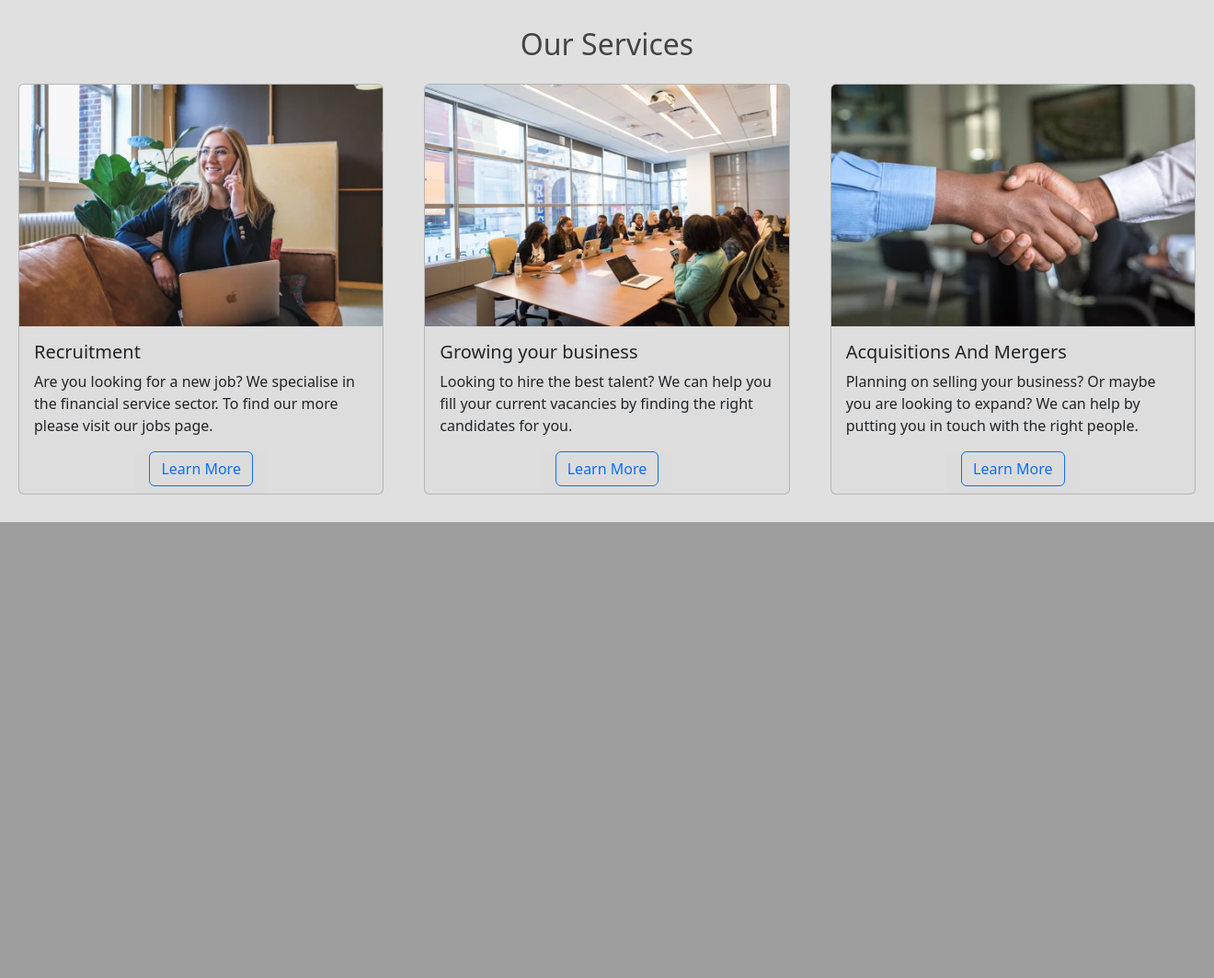
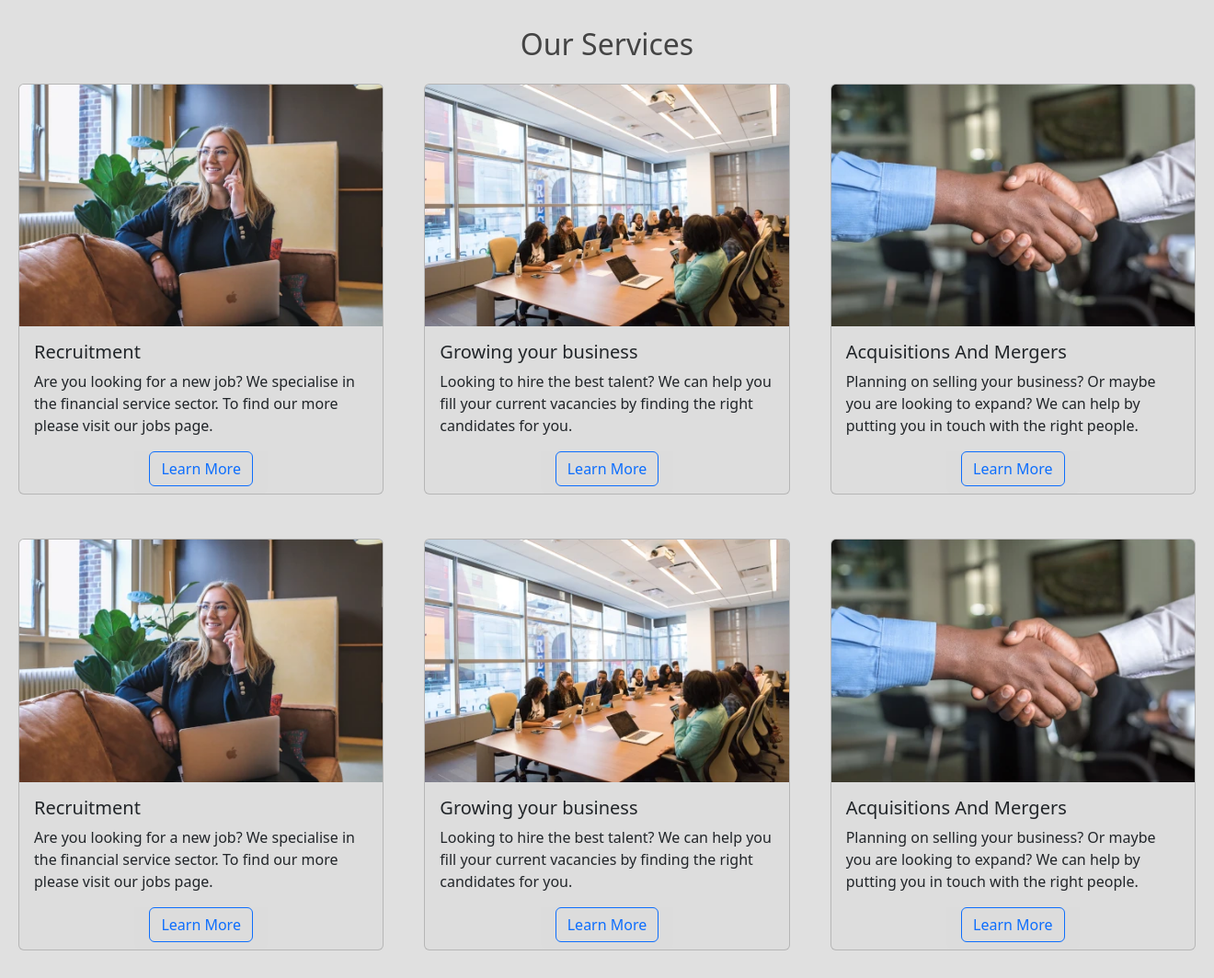
Before and after one commit to steve-doc/axiom-live, a Django app: page / in a window 1320 px wide. Shown: the part 705-1769 px from the top of the page at 92% size. Before the commit the page ends 1273 px from the top, so only its background shows below. Run offline with Django 4.2, Linux system fonts and the light colour scheme.

```diff
--- a/jobs/static/jobs/css/style.css
+++ b/jobs/static/jobs/css/style.css
@@ -110,8 +110,8 @@ body {
   }
 
   .article-content {
-    /* white-space: pre-line; */
-    border: 2px solid darkslategray;
+    min-height: 20vh;
+    border: 1px solid #c4c2c2;
   }
 
   .article-img {
@@ -121,7 +121,7 @@ body {
   }
 
   .article-metadata {
-    padding-bottom: 1px;
+    padding-bottom: 3px !important;
     margin-bottom: 4px;
     border-bottom: 1px solid #e3e3e3
   }
@@ -152,5 +152,6 @@ body {
     background-color: rgba(0, 128, 0, 0.711);
     border-radius: 10px;
     color: white;
-    padding: 5px;
+    padding: 3px 5px;
+    margin-bottom: 5px;
   }
--- a/jobs/templates/jobs/about.html
+++ /dev/null
@@ -1,4 +0,0 @@
-{% extends "jobs/base.html" %}
-{% block content %}
-   <h1>About Page!</h1>
-{% endblock content %}
--- a/jobs/templates/jobs/base.html
+++ b/jobs/templates/jobs/base.html
@@ -47,8 +47,8 @@
               <a class="nav-item nav-link" href="{% url 'jobs-postings' %}"
                 >Jobs</a
               >
-              <a class="nav-item nav-link" href="{% url 'jobs-about' %}"
-                >About</a
+              <a class="nav-item nav-link" href="{% url 'jobs-services' %}"
+                >Services</a
               >
               <a class="nav-item nav-link" href="{% url 'jobs-contact' %}"
                 >Contact</a
--- a/jobs/templates/jobs/home.html
+++ b/jobs/templates/jobs/home.html
@@ -11,7 +11,66 @@
 
 <section class="services container-fluid">
   <h2 class="text-center pb-3">Our Services</h2>
-  <div class="row">
+  <div class="row gy-5">
+    <div class="col-12 col-md-4">
+      <div class="card px-0">
+        <img
+          src="{% static 'media/new_job.webp' %}"
+          class="card-img-top"
+          alt="..."
+        />
+        <div class="card-body">
+          <h5 class="card-title">Recruitment</h5>
+          <p class="card-text">
+            Are you looking for a new job? We specialise in the financial service sector. To find our more please visit our jobs page.
+          </p>
+        </div>
+
+        <div class="card-footer mx-auto">
+          <a href="#" class="card-link btn btn-outline-primary">Learn More</a>
+        </div>
+      </div>
+    </div>
+
+    <div class="col-12 col-md-4">
+      <div class="card px-0">
+        <img
+          src="{% static 'media/grow_your_business.webp' %}"
+          class="card-img-top"
+          alt="..."
+        />
+        <div class="card-body">
+          <h5 class="card-title">Growing your business</h5>
+          <p class="card-text">
+            Looking to hire the best talent? We can help you fill your current vacancies by finding the right candidates for you.
+          </p>
+        </div>
+
+        <div class="card-footer mx-auto">
+          <a href="#" class="card-link btn btn-outline-primary">Learn More</a>
+        </div>
+      </div>
+    </div>
+
+    <div class="col-12 col-md-4">
+      <div class="card px-0">
+        <img
+          src="{% static 'media/merger.webp' %}"
+          class="card-img-top"
+          alt="..."
+        />
+        <div class="card-body">
+          <h5 class="card-title">Acquisitions And Mergers</h5>
+          <p class="card-text">
+            Planning on selling your business? Or maybe you are looking to expand? We can help by putting you in touch with the right people.
+          </p>
+        </div>
+
+        <div class="card-footer mx-auto">
+          <a href="#" class="card-link btn btn-outline-primary">Learn More</a>
+        </div>
+      </div>
+    </div>
     <div class="col-12 col-md-4">
       <div class="card px-0">
         <img
@@ -72,7 +131,6 @@
       </div>
     </div>
 
-
   </div>
 </section>
 
--- a/jobs/templates/jobs/job_form.html
+++ b/jobs/templates/jobs/job_form.html
@@ -1,7 +1,7 @@
 {% extends "jobs/base.html" %}
 {% load crispy_forms_tags %}
 {% block content %}
-<div class="content-section">
+<div class="content-section container">
     <!--  method POST sends form data to view-->
     <form method="POST">
         <!-- CSRF token required for security -->
--- a/jobs/urls.py
+++ b/jobs/urls.py
@@ -1,4 +1,6 @@
 from django.urls import path
+from django.conf import settings
+from django.conf.urls.static import static
 from . import views
 from .views import (
     JobListView,
@@ -16,6 +18,10 @@ urlpatterns = [
     path('job/<int:pk>/update/', JobUpdateView.as_view(), name='job-update'),
     path('job/<int:pk>/delete/', JobDeleteView.as_view(), name='job-delete'),
     path('job/new/', JobCreateView.as_view(), name='job-create'),
-    path('about/', views.about, name='jobs-about'),
+    path('services/', views.services, name='jobs-services'),
     path('contact/', views.send_email, name='jobs-contact'),
 ]
+
+
+if settings.DEBUG:
+    urlpatterns += static(settings.MEDIA_URL, document_root=settings.MEDIA_ROOT)
--- a/jobs/views.py
+++ b/jobs/views.py
@@ -8,6 +8,7 @@ from django.views.generic import (
     DeleteView
 )
 from .models import Job
+from .forms import JobUpdateForm
 from django.core.mail import EmailMessage, get_connection
 from django.conf import settings
 
@@ -25,8 +26,8 @@ def postings(request):
     return render(request, 'jobs/postings.html', context)
 
 
-def about(request):
-    return render(request, 'jobs/about.html', {'title': 'About'})
+def services(request):
+    return render(request, 'jobs/services.html', {'title': 'Services'})
 
 
 def contact(request):
@@ -71,14 +72,16 @@ class JobCreateView(LoginRequiredMixin, CreateView):
 
 class JobUpdateView(LoginRequiredMixin, UserPassesTestMixin, UpdateView):
     model = Job
-    fields = [
-        'job_title',
-        'location',
-        'job_type',
-        'description',
-        'skills',
-        'salary'
-        ]
+    form_class = JobUpdateForm
+    # fields = [
+    #     'job_title',
+    #     'location',
+    #     'job_type',
+    #     'description',
+    #     'skills',
+    #     'salary'
+    #     ]
+
 
     def form_valid(self, form):
         form.instance.creator = self.request.user
@@ -135,5 +138,7 @@ def send_email(request):
             )
 
             email_message.send()
+            messages.success(
+                request, f'Thanks for your enquiry, we will get back to you shortly')
 
     return render(request, 'jobs/contact.html', {'title': 'Contact'})
--- a/users/forms.py
+++ b/users/forms.py
@@ -10,7 +10,7 @@ class UserRegisterForm(UserCreationForm):
     class Meta: #subclass that tells django it is the User model we are modifying
         model = User
         # define the field names and the order they should be displayed
-        fields = ['username', 'email', 'password1', 'password2']
+        fields = ['first_name', 'last_name', 'username', 'email', 'password1', 'password2']
 
 
 class UserUpdateForm(forms.ModelForm):
@@ -19,7 +19,7 @@ class UserUpdateForm(forms.ModelForm):
     class Meta: #subclass that tells django it is the User model we are modifying
         model = User
         # define the field names and the order they should be displayed
-        fields = ['username', 'email']
+        fields = ['first_name', 'last_name', 'username', 'email']
 
 
 class ProfileUpdateForm(forms.ModelForm):
--- a/users/templates/users/profile.html
+++ b/users/templates/users/profile.html
@@ -1,6 +1,7 @@
 {% extends "jobs/base.html" %}
 {% load crispy_forms_tags %}
 {% block content %}
+<div class="container">
     <div class="content-section">
         <div class="media">
         <img class="rounded-circle account-img" src="{{ user.profile.image.url }}">
@@ -25,4 +26,5 @@
         </div>
     </form>
     </div>
+</div>
 {% endblock content %}
```
Also changed, not shown: jobs/forms.py (added, +19 -0 lines), jobs/templates/jobs/job_detail.html (+7 -5 lines), jobs/templates/jobs/services.html (added, +55 -0 lines), axiom/settings.py (line endings or trailing spaces).
